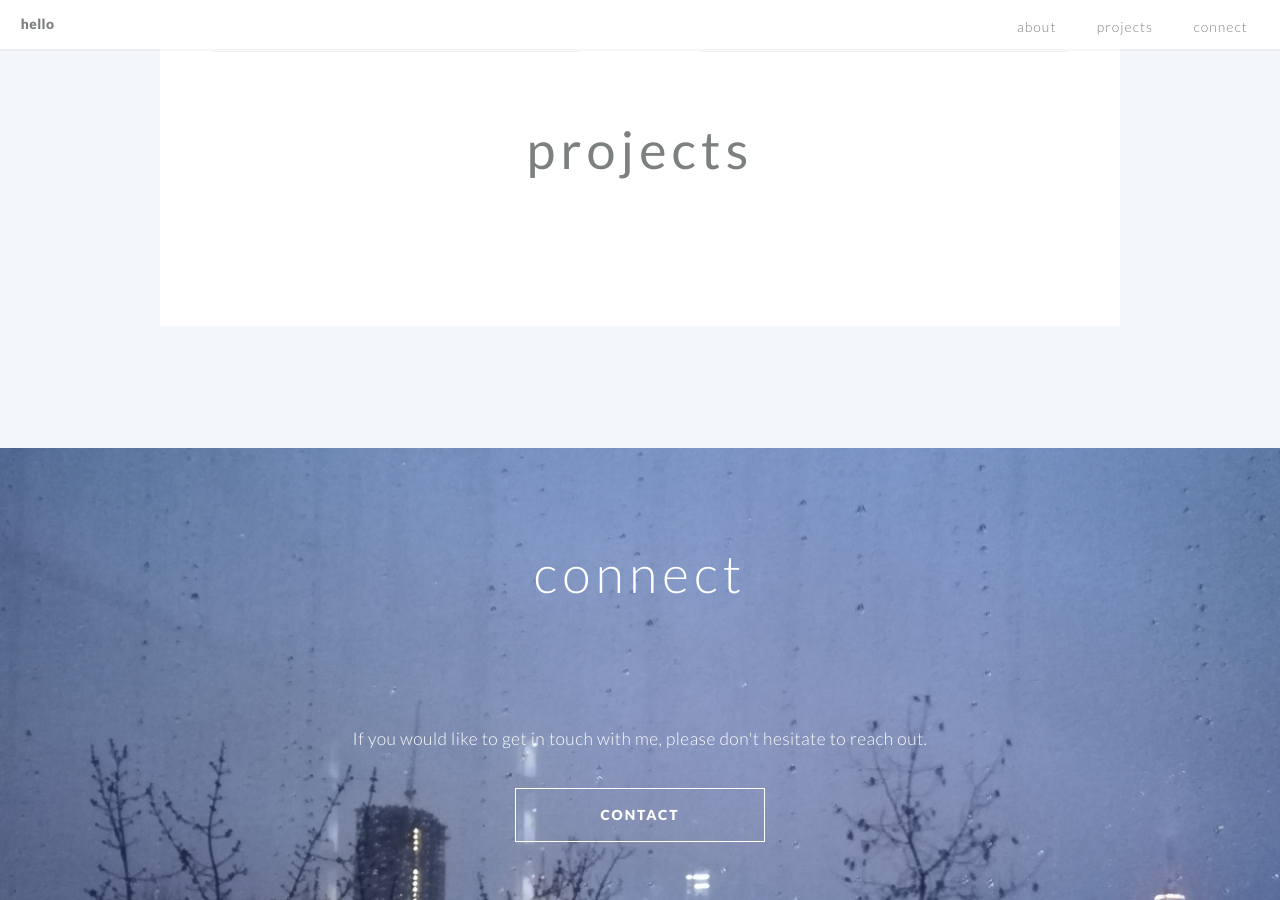
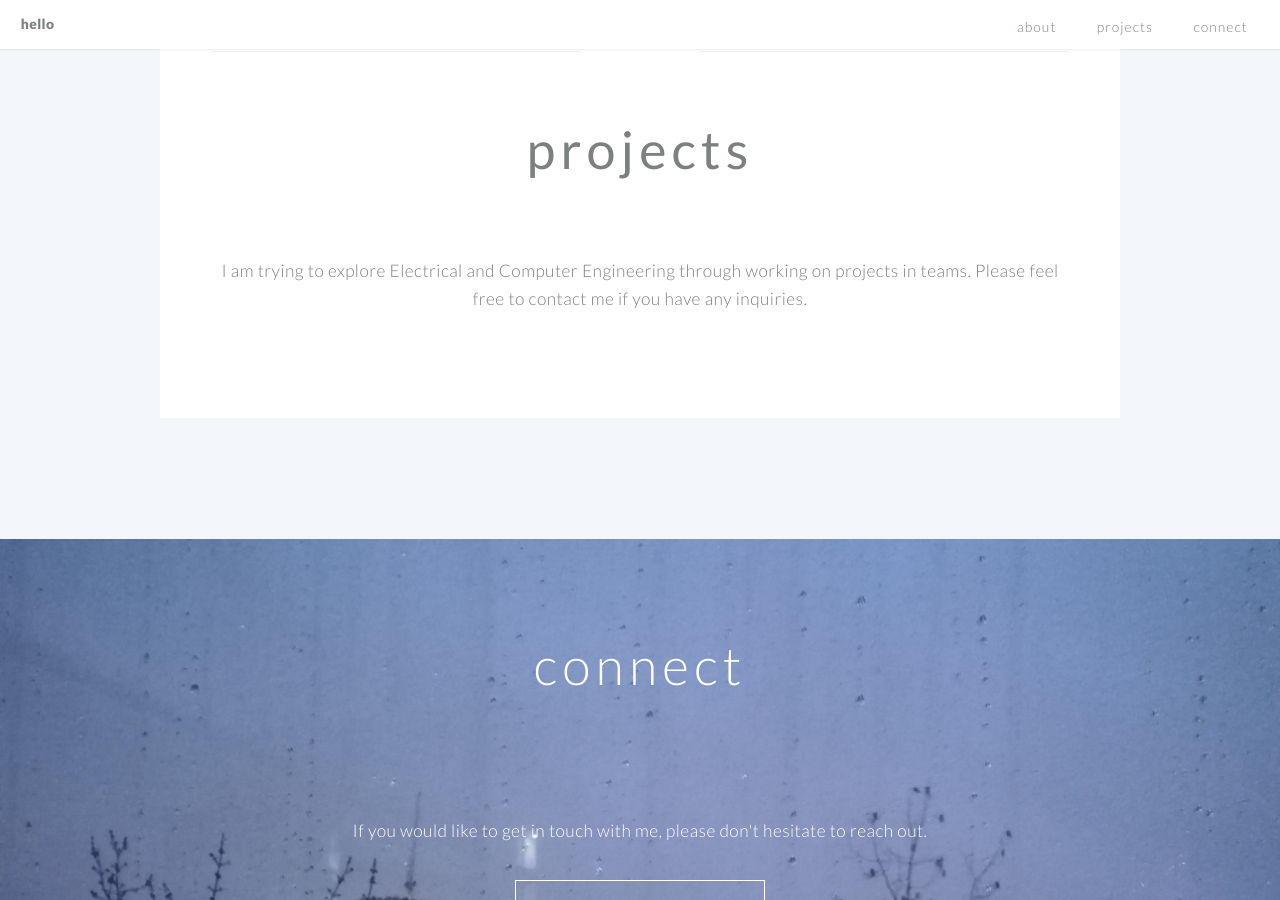
Before and after one commit to defnedilbaz/defnedilbaz.github.io, a Jekyll site: the page built from index.md, in a window 1280 px wide and 900 px high, scrolled down 1715 px. Built offline with Jekyll 4.4.1, drawn with Linux system fonts in a browser that asks for light colours.

Commit message:
Fixing why projects content got lost

```diff
--- a/_data/work.yml
+++ b/_data/work.yml
@@ -2,7 +2,7 @@
 # in the root directory
 
 work:
-  - category: New York City
+  - category: Computer Hardware
     items:
       - item: example.html
         image: /images/NYC1.jpg # optionally, include the file path for an image for each item
--- a/index.md
+++ b/index.md
@@ -31,6 +31,7 @@ youtube: defnedilbaz
 # By declaring these variables, you can include a portfolio showcasing your work and organize your portfolio's items into a custom layout, all without adding any CSS. In addition, you must 1) create an HTML file in the_includes folder for each project with the text you'd like to display, and 2) create a YAML file in the _data folder describing the order in which each project should be shown and categorized. See `/includes/example.html` and `/_data/work.yml` for examples.
 
 portfolio: projects # the heading for your portfolio and title of your YAML file
+portfolio_description: I am trying to explore Electrical and Computer Engineering through working on projects in teams. Please feel free to contact me if you have any inquiries.
 # portfolio_description: you can include a portfolio showcasing your work and organize your portfolio's items into a custom layout, all without adding any CSS. # a description to be desplayed below the heading and above the content
 
 # optional CTA section --------------------------------------------------
```
Also changed, not shown: other parts of index.md (+1 -1 lines).
